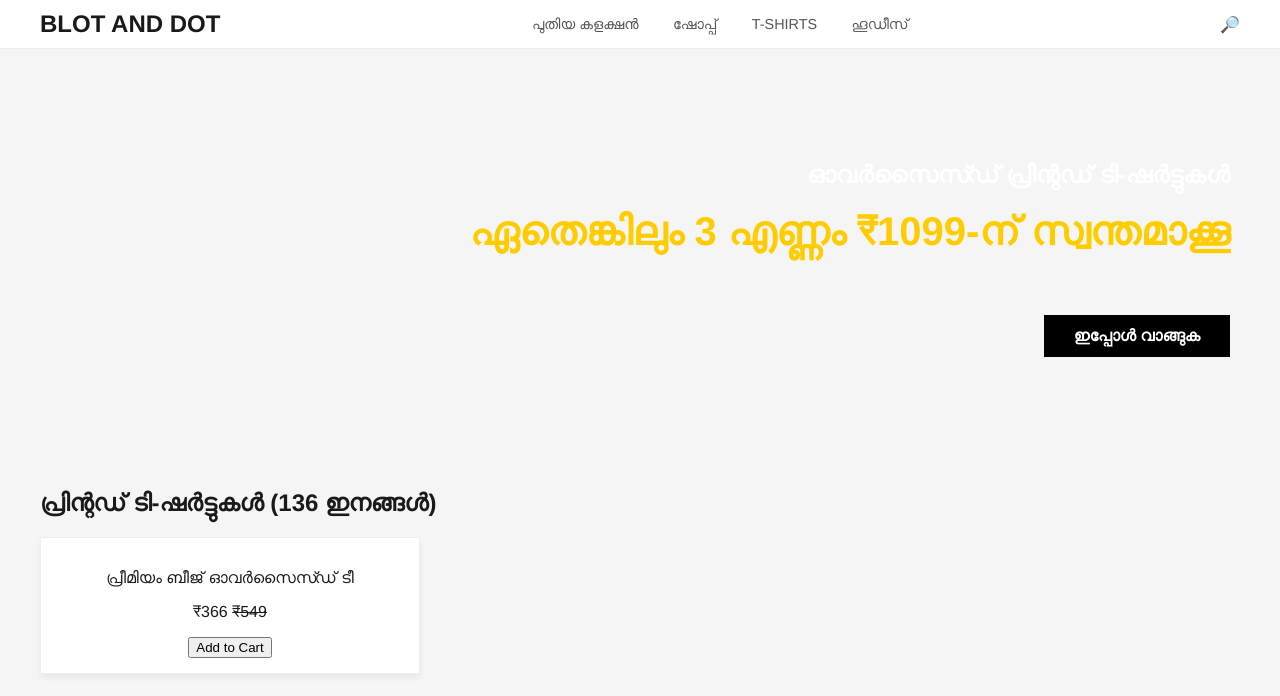
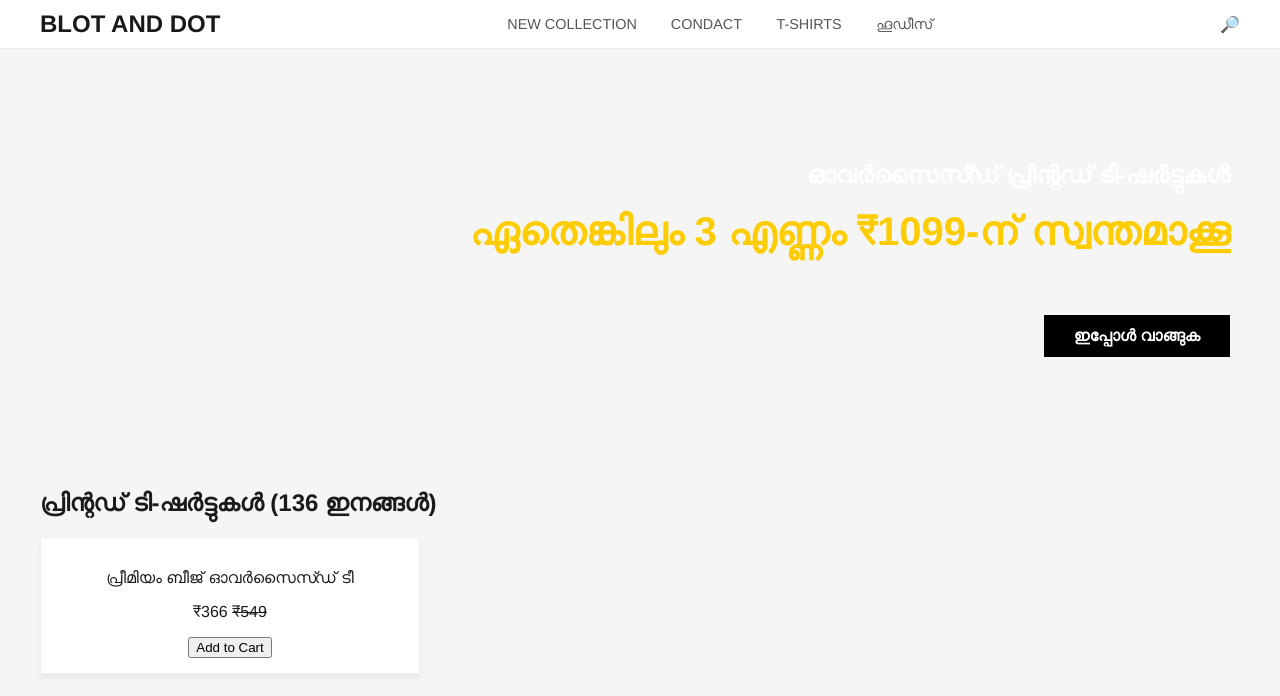
Before and after one commit to raheezmuhammed786-ux/blotanddotprints.github.io, a plain HTML site: page index.html in a window 1280 px wide. Drawn offline with Linux system fonts and the light colour scheme.

Commit message:
Update navigation links in index.html

```diff
--- a/index.html
+++ b/index.html
@@ -13,10 +13,11 @@
         <nav>
             <div class="logo">BLOT AND DOT</div>
             <div class="menu">
-                <a href="#new">പുതിയ കളക്ഷൻ</a>
-                <a href="#shop">ഷോപ്പ്</a>
+                <a href="#new">NEW COLLECTION </a>
+                <a href="#shop">CONDACT</a>
                 <a href="#tshirts">T-SHIRTS</a>
                 <a href="#hoodies">ഹൂഡീസ്</a>
+
             </div>
             <div class="search">🔎</div>
         </nav>
```
